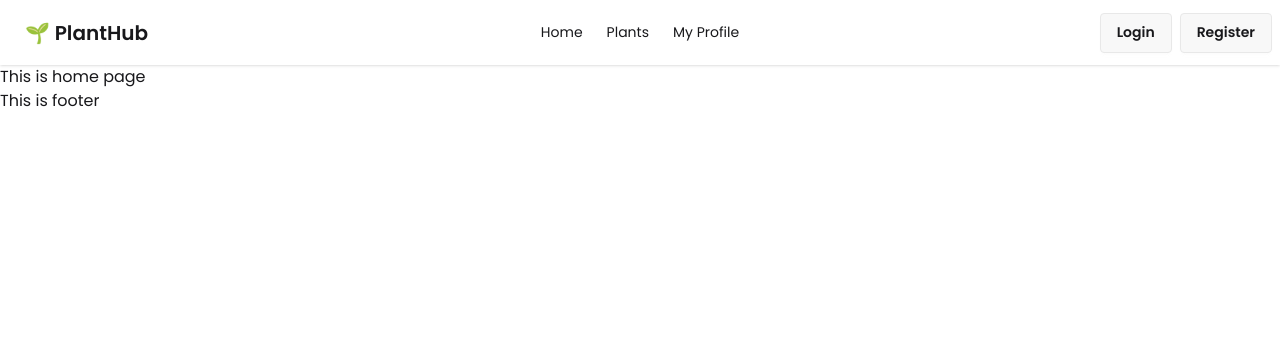
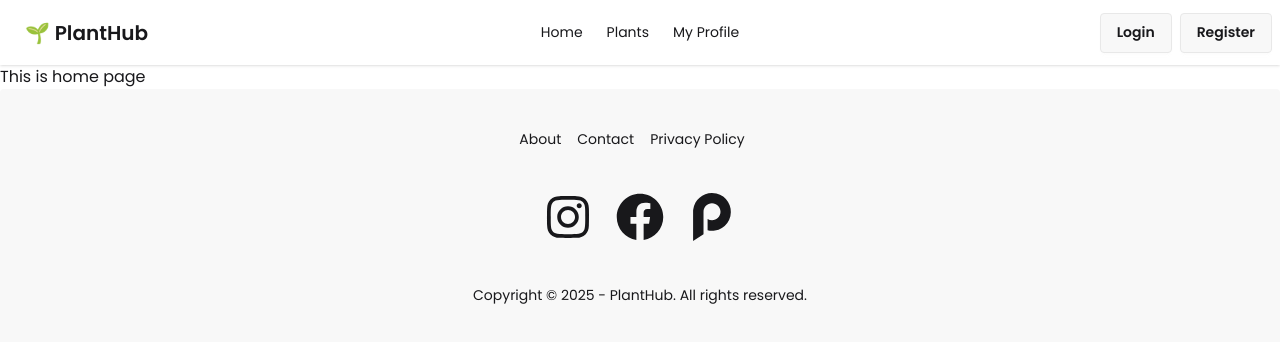
Before and after one commit to MdRehanAli/plant-hub, a React (Vite) app: page / in a window 1280 px wide. Shown: the top 342 px of the page. Built offline with nearby package versions, Linux system fonts and the light colour scheme.

Commit message:
Added Footer

```diff
--- a/package.json
+++ b/package.json
@@ -13,6 +13,7 @@
     "@tailwindcss/vite": "^4.1.15",
     "react": "^19.1.1",
     "react-dom": "^19.1.1",
+    "react-icons": "^5.5.0",
     "react-router": "^7.9.4",
     "tailwindcss": "^4.1.15"
   },
--- a/src/components/Footer/Footer.jsx
+++ b/src/components/Footer/Footer.jsx
@@ -1,10 +1,33 @@
 import React from 'react';
+import { FaFacebook, FaInstagram } from 'react-icons/fa';
+import { SiPiapro } from 'react-icons/si';
 
 const Footer = () => {
     return (
-        <div>
-            <h1>This is footer</h1>
-        </div>
+        <footer className="footer footer-horizontal footer-center bg-base-200 text-base-content rounded p-10">
+            <nav className="grid grid-flow-col gap-4">
+                <a className="link link-hover">About</a>
+                <a className="link link-hover">Contact</a>
+                <a className="link link-hover">Privacy Policy</a>
+                <a className="link link-hover"></a>
+            </nav>
+            <nav>
+                <div className="grid grid-flow-col gap-4 text-5xl">
+                    <a className='p-1 rounded-full hover:bg-green-300'>
+                        <FaInstagram></FaInstagram>
+                    </a>
+                    <a className='p-1 rounded-full hover:bg-green-300'>
+                        <FaFacebook></FaFacebook>
+                    </a>
+                    <a className='p-1 rounded-full hover:bg-green-300'>
+                        <SiPiapro></SiPiapro>
+                    </a>
+                </div>
+            </nav>
+            <aside>
+                <p>Copyright © {new Date().getFullYear()} - PlantHub. All rights reserved.</p>
+            </aside>
+        </footer>
     );
 };
 
```
Also changed, not shown: 1 other file (tests, documents, lock files or other folders).
